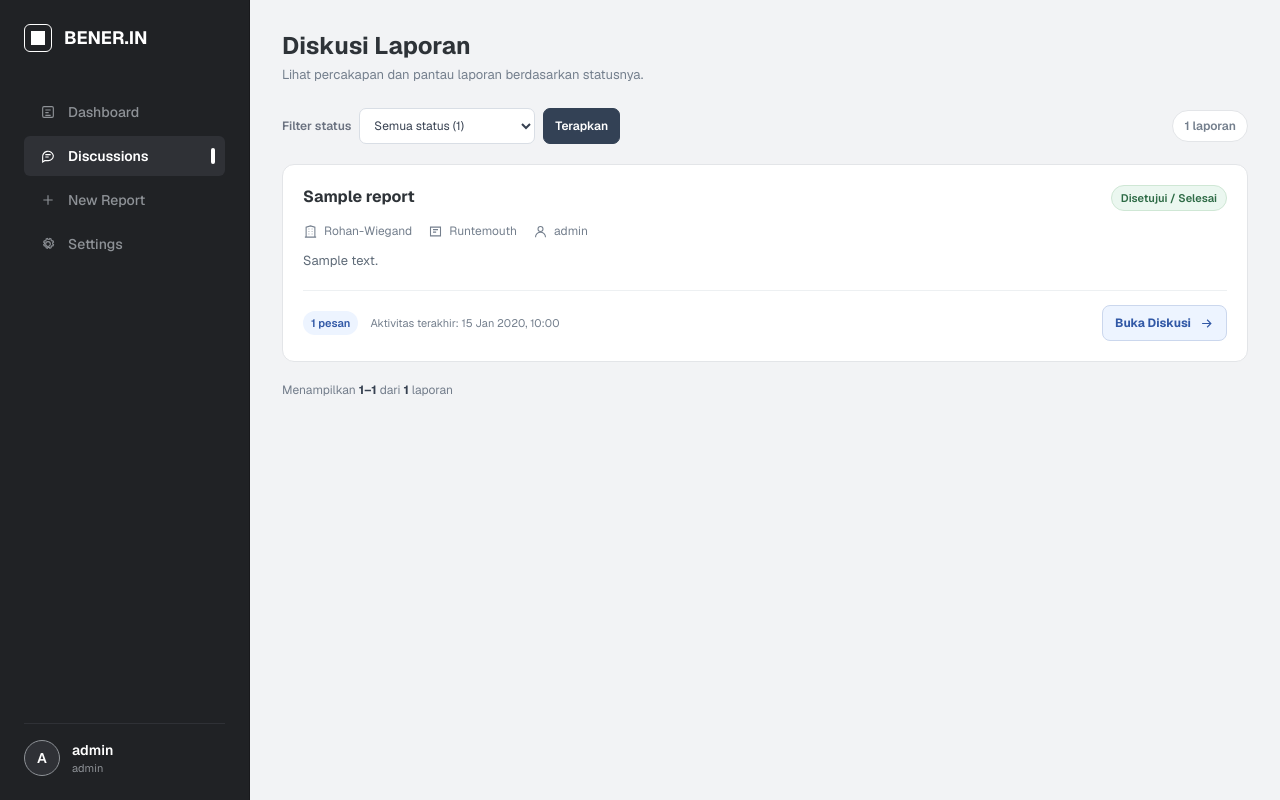
After one commit to Th3Albatross/BENER.IN, a Laravel app: page /discussions in a window 1280 px wide. The commit adds this page. Run offline with Laravel 12, Linux system fonts and the light colour scheme; a user stored in the database is signed in; data comes from the database, SQL or seed files in the repository; tables that the repository leaves empty hold one stand-in row (values such as "Sample post"); style sheets or scripts are compiled from the project's sources.

Commit message:
Added discussions page

```diff
--- a/app/Http/Controllers/ResponsesController.php
+++ b/app/Http/Controllers/ResponsesController.php
@@ -8,6 +8,73 @@ use Illuminate\Support\Facades\DB;
 
 class ResponsesController
 {
+    public function index(Request $request)
+    {
+        $user = $request->user();
+        $isStaff = in_array(strtolower((string) $user->role), ['petugas', 'attendant', 'staff', 'admin'], true);
+
+        $statusFilter = $request->query('status', 'all');
+        if (!in_array($statusFilter, ['all', 'Pending', 'Resolved', 'Rejected'], true)) {
+            $statusFilter = 'all';
+        }
+
+        $statusCountsQuery = DB::table('reports');
+        if (!$isStaff) {
+            $statusCountsQuery->where('users_id', $user->id);
+        }
+        $statusCounts = $statusCountsQuery
+            ->select('status', DB::raw('COUNT(*) as total'))
+            ->groupBy('status')
+            ->pluck('total', 'status');
+
+        $responseSummary = DB::table('responses')
+            ->select('reports_id')
+            ->selectRaw('COUNT(*) as responses_count')
+            ->selectRaw('MAX(created_at) as last_response_at')
+            ->groupBy('reports_id');
+
+        $query = DB::table('reports')
+            ->join('users', 'reports.users_id', '=', 'users.id')
+            ->join('facilities', 'reports.facilities_id', '=', 'facilities.id')
+            ->leftJoin('categories', 'reports.categories_id', '=', 'categories.id')
+            ->leftJoinSub($responseSummary, 'response_summary', function ($join) {
+                $join->on('reports.id', '=', 'response_summary.reports_id');
+            })
+            ->select(
+                'reports.id',
+                'reports.identifier',
+                'reports.title',
+                'reports.description',
+                'reports.status',
+                'reports.created_at',
+                'reports.updated_at',
+                'users.name as user_name',
+                'facilities.name as facilities_name',
+                'categories.name as categories_name',
+                DB::raw('COALESCE(response_summary.responses_count, 0) as responses_count'),
+                'response_summary.last_response_at'
+            );
+
+        if (!$isStaff) {
+            $query->where('reports.users_id', $user->id);
+        }
+
+        if ($statusFilter !== 'all') {
+            $query->where('reports.status', $statusFilter);
+        }
+
+        $reports = $query
+            ->orderByRaw('COALESCE(response_summary.last_response_at, reports.updated_at) DESC')
+            ->paginate(10)
+            ->withQueryString();
+
+        return view('discussion.index', [
+            '_reports' => $reports,
+            '_statusFilter' => $statusFilter,
+            '_statusCounts' => $statusCounts,
+        ]);
+    }
+
     public function show(Request $request, string $uuid)
     {
         $report = Report::where('identifier', $uuid)
@@ -23,7 +90,7 @@ class ResponsesController
             ->firstOrFail();
 
         $user = $request->user();
-        $isStaff = in_array(strtolower((string) $user->role), ['petugas', 'admin'], true);
+        $isStaff = in_array(strtolower((string) $user->role), ['petugas', 'attendant', 'staff', 'admin'], true);
         abort_unless((int) $report->users_id === (int) $user->id || $isStaff, 403);
 
         $responses = DB::table('responses')
@@ -44,7 +111,7 @@ class ResponsesController
     {
         $report = Report::where('identifier', $uuid)->firstOrFail();
         $user = $request->user();
-        $isStaff = in_array(strtolower((string) $user->role), ['petugas', 'admin'], true);
+        $isStaff = in_array(strtolower((string) $user->role), ['petugas', 'attendant', 'staff', 'admin'], true);
         abort_unless((int) $report->users_id === (int) $user->id || $isStaff, 403);
 
         $validated = $request->validate([
@@ -67,7 +134,7 @@ class ResponsesController
     {
         $report = Report::where('identifier', $uuid)->firstOrFail();
         $user = $request->user();
-        $isStaff = in_array(strtolower((string) $user->role), ['petugas', 'admin'], true);
+        $isStaff = in_array(strtolower((string) $user->role), ['petugas', 'attendant', 'staff', 'admin'], true);
         abort_unless((int) $report->users_id === (int) $user->id || $isStaff, 403);
 
         $response = DB::table('responses')
--- /dev/null
+++ b/resources/css/discussion-index.css
@@ -0,0 +1,411 @@
+.discussion-index-page {
+    display: flex;
+    flex-direction: column;
+    gap: 20px;
+    min-width: 0;
+}
+
+.discussion-index-toolbar {
+    display: flex;
+    align-items: center;
+    justify-content: space-between;
+    gap: 14px;
+    flex-wrap: wrap;
+}
+
+.discussion-index-filter {
+    display: flex;
+    align-items: center;
+    justify-content: flex-start;
+    flex-wrap: wrap;
+    gap: 8px;
+}
+
+.discussion-index-filter label {
+    color: #6b7280;
+    font-size: 12px;
+    font-weight: 600;
+}
+
+.discussion-index-filter-select {
+    min-height: 36px;
+    max-width: 220px;
+    padding: 7px 30px 7px 10px;
+    color: #374151;
+    font: inherit;
+    font-size: 12px;
+    background: #fff;
+    border: 1px solid #d9dee5;
+    border-radius: 7px;
+}
+
+.discussion-index-filter-button {
+    min-height: 36px;
+    padding: 7px 11px;
+    color: #fff;
+    font: inherit;
+    font-size: 12px;
+    font-weight: 600;
+    background: #334155;
+    border: 1px solid #334155;
+    border-radius: 7px;
+    cursor: pointer;
+    transition: background 150ms ease;
+}
+
+.discussion-index-filter-button:hover {
+    background: #1f2937;
+}
+
+.discussion-index-total {
+    flex: 0 0 auto;
+    padding: 7px 11px;
+    border: 1px solid var(--color-border, #e3e5e8);
+    border-radius: 999px;
+    background: var(--color-white, #fff);
+    color: var(--color-muted, #747f8d);
+    font-size: 12px;
+    font-weight: 600;
+}
+
+.discussion-index-active-filter {
+    display: flex;
+    align-items: center;
+    justify-content: space-between;
+    flex-wrap: wrap;
+    gap: 8px;
+    padding: 10px 12px;
+    color: #475569;
+    font-size: 12px;
+    background: #f7f9fc;
+    border: 1px solid #e7ebf1;
+    border-radius: 8px;
+}
+
+.discussion-index-active-filter a,
+.discussion-index-clear-filter {
+    color: #3559a8;
+    font-weight: 600;
+    text-decoration: none;
+}
+
+.discussion-index-active-filter a:hover,
+.discussion-index-clear-filter:hover {
+    text-decoration: underline;
+}
+
+.discussion-index-list {
+    display: flex;
+    flex-direction: column;
+    gap: 12px;
+}
+
+.discussion-index-card {
+    min-width: 0;
+    padding: 20px;
+    background: var(--color-white, #fff);
+    border: 1px solid var(--color-border, #e3e5e8);
+    border-radius: 12px;
+    transition: border-color 150ms ease, box-shadow 150ms ease;
+}
+
+.discussion-index-card:hover {
+    border-color: #cbd5e1;
+    box-shadow: 0 4px 14px rgba(30, 41, 59, 0.045);
+}
+
+.discussion-index-card-main {
+    min-width: 0;
+}
+
+.discussion-index-card-title-row {
+    display: flex;
+    align-items: flex-start;
+    justify-content: space-between;
+    gap: 12px;
+}
+
+.discussion-index-card-title-row h2 {
+    margin: 0;
+    color: var(--color-text, #2e3338);
+    font-size: 16px;
+    font-weight: 700;
+    line-height: 1.45;
+    overflow-wrap: anywhere;
+}
+
+.discussion-index-status {
+    flex: 0 0 auto;
+    padding: 5px 9px;
+    border: 1px solid transparent;
+    border-radius: 999px;
+    font-size: 11px;
+    font-weight: 600;
+    white-space: nowrap;
+}
+
+.discussion-index-status--pending {
+    border-color: #f1e2b8;
+    background: #fff7e6;
+    color: #896105;
+}
+
+.discussion-index-status--resolved {
+    border-color: #cfe7d5;
+    background: #ebf7f0;
+    color: #2e6b46;
+}
+
+.discussion-index-status--rejected {
+    border-color: #f4cccc;
+    background: #fff0f0;
+    color: #a13232;
+}
+
+.discussion-index-meta {
+    display: flex;
+    flex-wrap: wrap;
+    gap: 8px 16px;
+    margin-top: 12px;
+}
+
+.discussion-index-meta span {
+    display: inline-flex;
+    align-items: center;
+    gap: 6px;
+    color: var(--color-muted, #747f8d);
+    font-size: 12px;
+    min-width: 0;
+}
+
+.discussion-index-meta svg {
+    width: 15px;
+    height: 15px;
+    flex: 0 0 15px;
+}
+
+.discussion-index-description {
+    margin: 12px 0 0;
+    color: #5f6b78;
+    font-size: 13px;
+    line-height: 1.6;
+    overflow-wrap: anywhere;
+}
+
+.discussion-index-card-footer {
+    display: flex;
+    align-items: center;
+    justify-content: space-between;
+    gap: 16px;
+    margin-top: 18px;
+    padding-top: 14px;
+    border-top: 1px solid #edf0f2;
+}
+
+.discussion-index-activity {
+    display: flex;
+    flex-wrap: wrap;
+    align-items: center;
+    gap: 8px 12px;
+    color: var(--color-muted, #747f8d);
+    font-size: 11px;
+}
+
+.discussion-index-message-count {
+    display: inline-flex;
+    align-items: center;
+    padding: 5px 8px;
+    border-radius: 999px;
+    background: #edf4ff;
+    color: #3158a6;
+    font-weight: 600;
+}
+
+.discussion-index-message-count.is-empty {
+    background: #f3f4f6;
+    color: #6b7280;
+}
+
+.discussion-index-open-button {
+    display: inline-flex;
+    flex: 0 0 auto;
+    align-items: center;
+    justify-content: center;
+    gap: 8px;
+    min-height: 36px;
+    padding: 8px 12px;
+    border: 1px solid #cbd7ed;
+    border-radius: 8px;
+    background: #edf4ff;
+    color: #3158a6;
+    font-size: 12px;
+    font-weight: 700;
+    text-decoration: none;
+    transition: background 150ms ease, border-color 150ms ease;
+}
+
+.discussion-index-open-button:hover {
+    border-color: #aebfe0;
+    background: #e0ebff;
+}
+
+.discussion-index-open-button svg {
+    width: 15px;
+    height: 15px;
+}
+
+.discussion-index-empty {
+    display: flex;
+    min-height: 280px;
+    flex-direction: column;
+    align-items: center;
+    justify-content: center;
+    gap: 10px;
+    padding: 32px 20px;
+    border: 1px dashed var(--color-border, #e3e5e8);
+    border-radius: 12px;
+    background: var(--color-white, #fff);
+    text-align: center;
+}
+
+.discussion-index-empty-icon {
+    display: grid;
+    width: 44px;
+    height: 44px;
+    place-items: center;
+    border-radius: 12px;
+    background: #f3f6fb;
+    color: #7789a5;
+}
+
+.discussion-index-empty-icon svg {
+    width: 22px;
+    height: 22px;
+}
+
+.discussion-index-empty h2 {
+    margin: 0;
+    color: var(--color-text, #2e3338);
+    font-size: 16px;
+}
+
+.discussion-index-empty p {
+    max-width: 420px;
+    margin: 0;
+    color: var(--color-muted, #747f8d);
+    font-size: 13px;
+    line-height: 1.6;
+}
+
+.discussion-index-alert {
+    padding: 12px 14px;
+    border-radius: 8px;
+    font-size: 13px;
+}
+
+.discussion-index-alert--success {
+    border: 1px solid #cfe7d5;
+    background: #ebf7f0;
+    color: #2e6b46;
+}
+
+.discussion-index-page .reports-footer {
+    display: flex;
+    align-items: center;
+    justify-content: space-between;
+    gap: 14px;
+    color: #737d8b;
+    font-size: 12px;
+}
+
+.discussion-index-page .reports-footer strong {
+    color: #374151;
+    font-weight: 700;
+}
+
+.discussion-index-page .pagination form {
+    display: flex;
+    align-items: center;
+    gap: 8px;
+}
+
+.discussion-index-page .pagination-button {
+    min-height: 34px;
+    padding: 7px 11px;
+    color: #4b5563;
+    background: #fff;
+    border: 1px solid #dce1e8;
+    border-radius: 7px;
+    font: inherit;
+    font-size: 11px;
+    font-weight: 600;
+    cursor: pointer;
+    transition: background 150ms ease;
+}
+
+.discussion-index-page .pagination-button:hover:not(:disabled) {
+    background: #f6f8fb;
+}
+
+.discussion-index-page .pagination-button:disabled {
+    color: #a0a7b2;
+    background: #f8f9fb;
+    border-color: #e5e7eb;
+    cursor: not-allowed;
+}
+
+@media (max-width: 700px) {
+    .discussion-index-toolbar {
+        align-items: stretch;
+        flex-direction: column;
+    }
+
+    .discussion-index-filter {
+        align-items: stretch;
+    }
+
+    .discussion-index-filter-select {
+        flex: 1;
+        max-width: none;
+        min-width: 0;
+    }
+
+    .discussion-index-total {
+        align-self: flex-start;
+    }
+
+    .discussion-index-card {
+        padding: 16px;
+    }
+
+    .discussion-index-card-title-row {
+        flex-direction: column;
+        align-items: flex-start;
+    }
+
+    .discussion-index-card-footer {
+        align-items: stretch;
+        flex-direction: column;
+    }
+
+    .discussion-index-open-button {
+        width: 100%;
+    }
+
+    .discussion-index-page .reports-footer {
+        align-items: flex-start;
+        flex-direction: column;
+    }
+
+    .discussion-index-page .pagination {
+        width: 100%;
+    }
+
+    .discussion-index-page .pagination form {
+        width: 100%;
+    }
+
+    .discussion-index-page .pagination-button {
+        flex: 1;
+    }
+}
--- /dev/null
+++ b/resources/views/discussion/index.blade.php
@@ -0,0 +1,154 @@
+@extends('layouts.app')
+
+@push('styles')
+    @vite('resources/css/discussion-index.css')
+@endpush
+
+@section('title', 'Diskusi Laporan')
+@section('page-title', 'Diskusi Laporan')
+@section('page-description', 'Lihat percakapan dan pantau laporan berdasarkan statusnya.')
+
+@section('content')
+@php
+    $reports = $_reports;
+    $statusFilter = $_statusFilter ?? 'all';
+    $statusLabels = [
+        'Pending' => 'Menunggu',
+        'Resolved' => 'Disetujui / Selesai',
+        'Rejected' => 'Ditolak',
+    ];
+@endphp
+
+<div class="discussion-index-page">
+    <div class="discussion-index-toolbar">
+        <form method="GET" action="{{ route('discussions.index') }}" class="discussion-index-filter">
+            <label for="discussion-status-filter">Filter status</label>
+            <select name="status" id="discussion-status-filter" class="discussion-index-filter-select">
+                <option value="all" {{ $statusFilter === 'all' ? 'selected' : '' }}>Semua status ({{ $_statusCounts->sum() }})</option>
+                <option value="Pending" {{ $statusFilter === 'Pending' ? 'selected' : '' }}>Menunggu ({{ $_statusCounts['Pending'] ?? 0 }})</option>
+                <option value="Resolved" {{ $statusFilter === 'Resolved' ? 'selected' : '' }}>Disetujui / Selesai ({{ $_statusCounts['Resolved'] ?? 0 }})</option>
+                <option value="Rejected" {{ $statusFilter === 'Rejected' ? 'selected' : '' }}>Ditolak ({{ $_statusCounts['Rejected'] ?? 0 }})</option>
+            </select>
+            <button type="submit" class="discussion-index-filter-button">Terapkan</button>
+        </form>
+
+        <span class="discussion-index-total">
+            {{ $reports->total() }} laporan
+        </span>
+    </div>
+
+    @if ($statusFilter !== 'all')
+        <div class="discussion-index-active-filter">
+            <span>Filter aktif: <strong>{{ $statusLabels[$statusFilter] ?? $statusFilter }}</strong></span>
+            <a href="{{ route('discussions.index') }}">Tampilkan semua</a>
+        </div>
+    @endif
+
+    @if (session('success'))
+        <div class="discussion-index-alert discussion-index-alert--success" role="status">
+            {{ session('success') }}
+        </div>
+    @endif
+
+    <section class="discussion-index-list" aria-label="Daftar diskusi laporan">
+        @forelse ($reports as $report)
+            @php
+                $statusClass = [
+                    'Pending' => 'discussion-index-status--pending',
+                    'Resolved' => 'discussion-index-status--resolved',
+                    'Rejected' => 'discussion-index-status--rejected',
+                ][$report->status] ?? 'discussion-index-status--pending';
+            @endphp
+            <article class="discussion-index-card">
+                <div class="discussion-index-card-main">
+                    <div class="discussion-index-card-title-row">
+                        <h2>{{ $report->title }}</h2>
+                        <span class="discussion-index-status {{ $statusClass }}">
+                            {{ $statusLabels[$report->status] ?? $report->status }}
+                        </span>
+                    </div>
+
+                    <div class="discussion-index-meta">
+                        <span>
+                            <svg viewBox="0 0 24 24" fill="none" stroke="currentColor" stroke-width="1.7" aria-hidden="true"><path d="M3 21h18M5 21V5l7-2 7 2v16M9 8h1m4 0h1M9 12h1m4 0h1M9 16h1m4 0h1" /></svg>
+                            {{ $report->facilities_name }}
+                        </span>
+                        <span>
+                            <svg viewBox="0 0 24 24" fill="none" stroke="currentColor" stroke-width="1.7" aria-hidden="true"><path d="M4 5h16v14H4z" /><path d="M8 9h8M8 13h5" /></svg>
+                            {{ $report->categories_name ?: 'Tanpa kategori' }}
+                        </span>
+                        <span>
+                            <svg viewBox="0 0 24 24" fill="none" stroke="currentColor" stroke-width="1.7" aria-hidden="true"><circle cx="12" cy="8" r="4" /><path d="M4 21a8 8 0 0 1 16 0" /></svg>
+                            {{ $report->user_name }}
+                        </span>
+                    </div>
+
+                    <p class="discussion-index-description">
+                        {{ \Illuminate\Support\Str::limit($report->description ?: 'Tidak ada deskripsi tambahan.', 150) }}
+                    </p>
+                </div>
+
+                <div class="discussion-index-card-footer">
+                    <div class="discussion-index-activity">
+                        <span class="discussion-index-message-count {{ (int) $report->responses_count === 0 ? 'is-empty' : '' }}">
+                            {{ (int) $report->responses_count === 0 ? 'Belum ada pesan' : $report->responses_count . ' pesan' }}
+                        </span>
+                        <span>
+                            Aktivitas terakhir:
+                            @if ($report->last_response_at)
+                                {{ \Illuminate\Support\Carbon::parse($report->last_response_at)->locale('id')->translatedFormat('d M Y, H:i') }}
+                            @else
+                                {{ \Illuminate\Support\Carbon::parse($report->updated_at)->locale('id')->translatedFormat('d M Y, H:i') }}
+                            @endif
+                        </span>
+                    </div>
+                    <a class="discussion-index-open-button" href="{{ route('responses.show', ['uuid' => $report->identifier]) }}">
+                        Buka Diskusi
+                        <svg viewBox="0 0 24 24" fill="none" stroke="currentColor" stroke-width="1.8" aria-hidden="true"><path d="M5 12h14m-6-6 6 6-6 6" /></svg>
+                    </a>
+                </div>
+            </article>
+        @empty
+            <div class="discussion-index-empty">
+                <span class="discussion-index-empty-icon" aria-hidden="true">
+                    <svg viewBox="0 0 24 24" fill="none" stroke="currentColor" stroke-width="1.7"><path d="M20 11.5a7.5 7.5 0 0 1-7.5 7.5H7l-3 2v-6.5A7.5 7.5 0 1 1 20 11.5Z" /><path d="M8 10h8M8 13.5h5" /></svg>
+                </span>
+                <h2>Tidak ada laporan untuk filter ini</h2>
+                <p>
+                    @if ($statusFilter === 'all')
+                        Laporan yang bisa kamu akses akan muncul di sini.
+                    @else
+                        Tidak ditemukan laporan dengan status {{ strtolower($statusLabels[$statusFilter] ?? $statusFilter) }}.
+                    @endif
+                </p>
+                @if ($statusFilter !== 'all')
+                    <a href="{{ route('discussions.index') }}" class="discussion-index-clear-filter">Tampilkan semua laporan</a>
+                @endif
+            </div>
+        @endforelse
+    </section>
+
+    <div class="reports-footer discussion-index-footer">
+        <span>
+            Menampilkan
+            <strong>{{ $reports->firstItem() ?? 0 }}–{{ $reports->lastItem() ?? 0 }}</strong>
+            dari <strong>{{ $reports->total() }}</strong> laporan
+        </span>
+        <div class="pagination">
+            <form method="GET" action="{{ route('discussions.index') }}">
+                @if ($statusFilter !== 'all')
+                    <input type="hidden" name="status" value="{{ $statusFilter }}">
+                @endif
+
+                @if (!$reports->onFirstPage())
+                    <button type="submit" name="page" value="{{ $reports->currentPage() - 1 }}" class="pagination-button">Sebelumnya</button>
+                @endif
+
+                @if ($reports->hasMorePages())
+                    <button type="submit" name="page" value="{{ $reports->currentPage() + 1 }}" class="pagination-button">Selanjutnya</button>
+                @endif
+            </form>
+        </div>
+    </div>
+</div>
+@endsection
--- a/resources/views/layouts/sidebar.blade.php
+++ b/resources/views/layouts/sidebar.blade.php
@@ -17,6 +17,17 @@
                     </svg>
                 </span>
                 <span>Dashboard</span>
+            </a>
+
+            <a href="{{ route('discussions.index') }}"
+               class="nav-item {{ request()->is('discussions') || request()->is('discussions/*') || request()->is('reports/*/discussion') ? 'nav-item--active' : '' }}">
+                <span class="nav-item__icon" aria-hidden="true">
+                    <svg viewBox="0 0 24 24" fill="none" stroke="currentColor" stroke-width="1.7">
+                        <path d="M20 11.5a7.5 7.5 0 0 1-7.5 7.5H7l-3 2v-6.5A7.5 7.5 0 1 1 20 11.5Z"></path>
+                        <path d="M8 10h8M8 13.5h5"></path>
+                    </svg>
+                </span>
+                <span>Discussions</span>
             </a>
 
             <a href="{{ url('/reports/create') }}"
--- a/routes/web.php
+++ b/routes/web.php
@@ -22,6 +22,7 @@ Route::middleware('auth')->group(function () {
             ->name('reports.showDetail');
     });
     Route::controller(ResponsesController::class)->group(function () {
+        Route::get('/discussions', 'index')->name('discussions.index');
         Route::get('/reports/{uuid}/discussion', 'show')->name('responses.show');
         Route::post('/reports/{uuid}/discussion', 'store')->name('responses.store');
         Route::patch('/reports/{uuid}/discussion/{responseId}', 'update')->name('responses.update');
--- a/vite.config.js
+++ b/vite.config.js
@@ -13,6 +13,8 @@ export default defineConfig({
                 'resources/css/report-create.css',
                 'resources/css/report-show.css',
                 'resources/css/auth-login.css',
+                'resources/css/discussion.css',
+                'resources/css/discussion-index.css',
                 'resources/js/auth-login.js',
                 'resources/js/app.js'
             ],
```
Also changed, not shown: database/seeders/DatabaseSeeder.php (+10 -2 lines).
